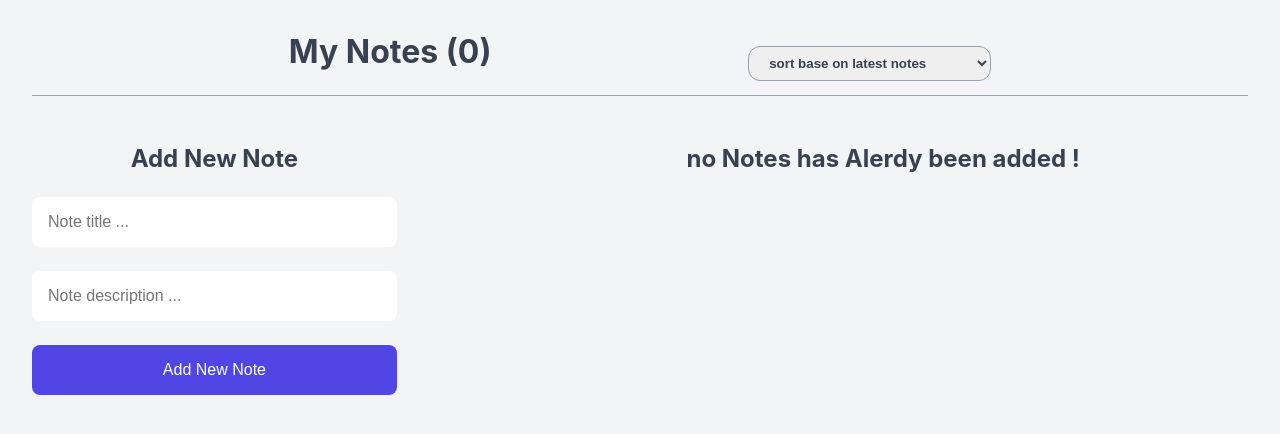
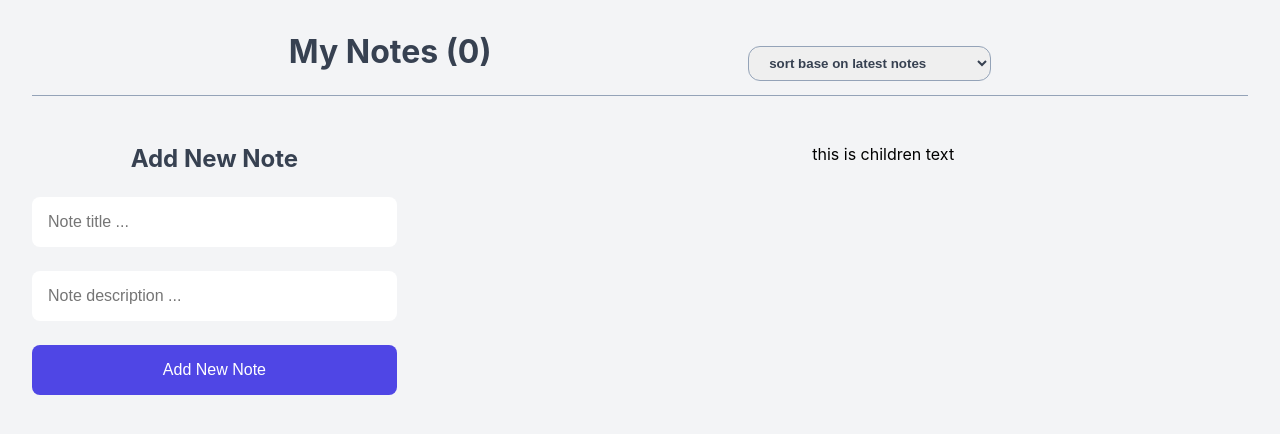
Before and after one commit to salarGholami/note-app, a React (Vite) app: page / in a window 1280 px wide. Shown: the top 434 px of the page. Built offline with nearby package versions, Linux system fonts and the light colour scheme.

Commit message:
Children Props

```diff
--- /dev/null
+++ b/src/components/Message.jsx
@@ -0,0 +1,5 @@
+function Message({ children }) {
+  return <div>{children}</div>;
+}
+
+export default Message;
--- a/src/components/NoteStatus.jsx
+++ b/src/components/NoteStatus.jsx
@@ -1,10 +1,12 @@
+import Message from "./Message";
+
 function NoteStatus({ notes }) {
   //dervied state :
   const allNotes = notes.length;
   const completedNotes = notes.filter((n) => n.completed).length;
   const unCompeltedNotes = allNotes - completedNotes;
 
-  if (!allNotes) return <h2>no Notes has Alerdy been added ! </h2>;
+  if (!allNotes) return <Message>this is children text</Message>;
 
   return (
     <ul className="note-status">
```
